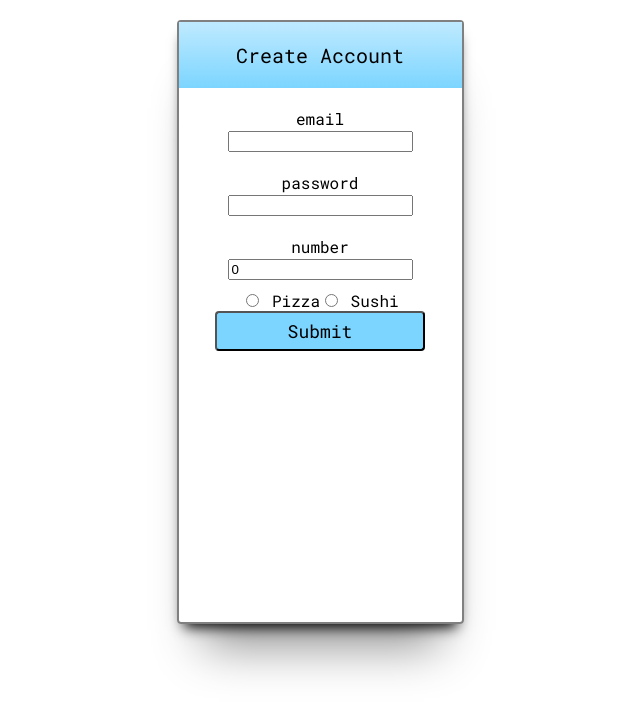
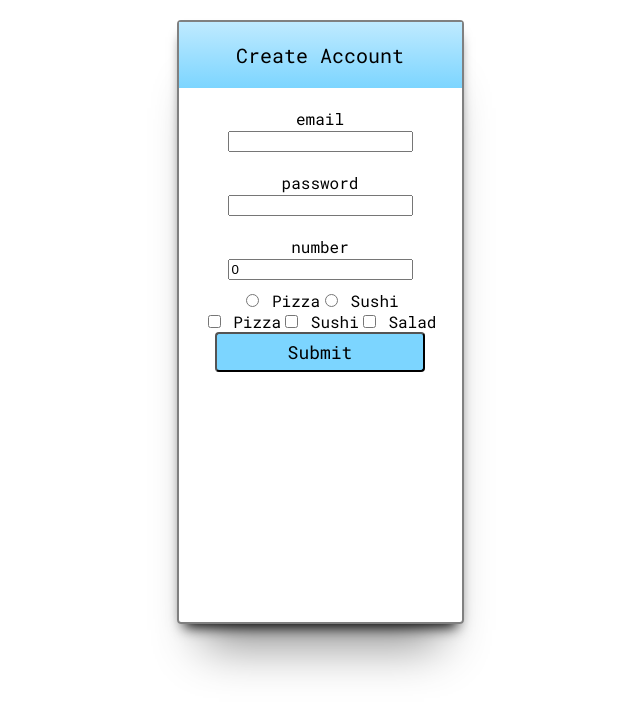
Before and after one commit to haggisbreakfast/Form-Assignment, a React (Create React App) app: page / in a window 1280 px wide. Shown: the top 714 px of the page, without its empty margins (320-960 px from the left). Built offline with nearby package versions, Linux system fonts and the light colour scheme.

Commit message:
adds CheckboxButtons component

```diff
--- a/src/App.js
+++ b/src/App.js
@@ -4,6 +4,7 @@ import styled, { createGlobalStyle } from 'styled-components';
 import { Field, FieldProps, Form, Formik, FormikProps } from 'formik';
 import { Yup, object, ref, string, number, array } from 'yup';
 import RadioButtons from './RadioButtons';
+import CheckboxButtons from './CheckboxButtons';
 
 // local imports
 
@@ -176,6 +177,7 @@ class App extends Component {
                     />
                   </FieldContainer>
                   <RadioButtons />
+                  <CheckboxButtons />
                   <ButtonContainer>
                     <SubmitButton type="submit"> Submit</SubmitButton>
                   </ButtonContainer>
--- /dev/null
+++ b/src/CheckboxButtons.js
@@ -0,0 +1,19 @@
+import React, { Component } from 'react';
+
+class CheckboxButtons extends React.Component {
+  select(event) {
+    console.log(event.target.value);
+  }
+
+  render() {
+    return (
+      <div onChange={this.select.bind(this)}>
+        <input type="checkbox" value="pizza" name="fav food" /> Pizza
+        <input type="checkbox" value="sushi" name="fav food" /> Sushi
+        <input type="checkbox" value="sushi" name="fav food" /> Salad
+      </div>
+    );
+  }
+}
+
+export default CheckboxButtons;
```
